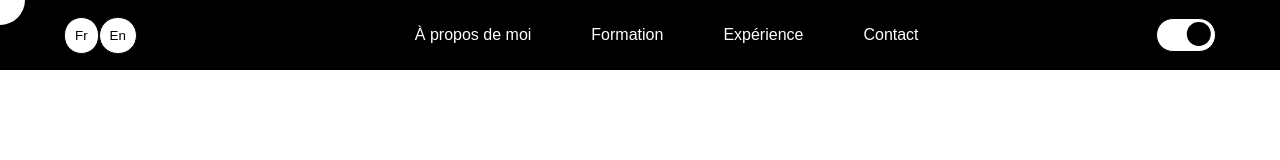
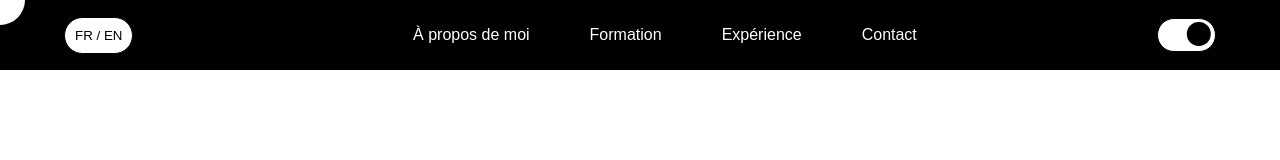
Before and after one commit to alex4851/alexis-cv, a React (Create React App) app: page / in a window 1280 px wide. Shown: the top 160 px of the page. Built offline with nearby package versions, Linux system fonts and the light colour scheme; a web font is replaced by a local one.

Commit message:
New features (update information)

```diff
--- a/src/App.js
+++ b/src/App.js
@@ -1,4 +1,4 @@
-import React, {useState} from 'react';
+import {useState} from 'react';
 import './i18n';
 import './style/App.css';
 import Nav from './Nav.js';
--- a/src/Footer.js
+++ b/src/Footer.js
@@ -16,7 +16,7 @@ function Footer() {
                 <h2>Contact</h2>
                 <a href='mailto:alexisbeligne@gmail.com'><p>Email : alexisbeligne@gmail.com</p></a>
                 <a href='tel:0749531250' ><p>Téléphone : +33 7 49 53 12 50</p></a>
-                <a href='linkedin.com'><p>Linkedin : alexisblg</p></a>
+                <a href='https://www.linkedin.com/in/alexis-beligne-05bb36319/'><p>Linkedin : alexisblg</p></a>
             </div>
         </footer>
     )
--- a/src/Nav.js
+++ b/src/Nav.js
@@ -7,7 +7,14 @@ import {FaGraduationCap, FaPhoneAlt, FaSuitcase, FaCircle } from 'react-icons/fa
 
 function Nav() {
     const { t, i18n } = useTranslation();
-
+    function language() {
+        if (t("formation") === 'Formation'){
+changeLanguage('en');
+            }
+        else {
+changeLanguage('fr');
+        }
+    }
     const changeLanguage = (lng) => {
       i18n.changeLanguage(lng);
     };
@@ -17,10 +24,10 @@ function Nav() {
 
     return(
         <nav id='Nav' className={`navigation ${theme}`}>
-            <div className='button'>
-                <button type="button" onClick={() => changeLanguage('fr')}>Fr</button>
-                <button type="button" onClick={() => changeLanguage('en')}>En</button>
-            </div>
+
+            <button onClick={language}>
+                FR / EN
+            </button>
             <div className='lien'>
                 <ul>
                     <li><a href='#Home' ><p className='text-nav'>{t('about')}</p><FaCircle  className='icon'/></a></li>
--- a/src/i18n.js
+++ b/src/i18n.js
@@ -1,6 +1,6 @@
 import i18n from 'i18next';
 import { initReactI18next } from 'react-i18next';
-
+const lng = "fr"
 const resources = {
   en: {
     translation: {
@@ -14,7 +14,7 @@ const resources = {
       //Partie formation
       "formation" : "Education",
       "bac" : "Terminale in Europeen section",
-      "spe" : "Maths, Physics and Computer Science speciality",
+      "spe" : "Maths, Physics and Computer Science speciality; advenced mathematics option",
       "first" : "English : C1 level",
       "psc1" : "Level 1 State Diploma in Prevention and Civic Relief",
       //Partie expérience
@@ -41,9 +41,9 @@ const resources = {
       "about_p" : "J'ai toujours aimé coder et travailler sur des problèmes.",
       //Partie formation
       "formation" : "Formation",
-      "bac" : "1ere en séction Européenne",
-      "spe" : "Spécialité Maths, Physique et NSI",
-      "first" : "Anglais : niveau B2",
+      "bac" : "Terminale en séction Européenne",
+      "spe" : "Spécialité Maths, Physique et NSI avec option maths expertes",
+      "first" : "Anglais : niveau C1",
       "psc1" : "Diplôme d'Etat de Prévention et de Secours Civiques de niveau 1",
       //Partie expérience
       "sopra" : "Stage d'observation d'une semaine à Sopra Steria, la deuxième plus grande ESN d'Europe",
--- a/src/style/App.css
+++ b/src/style/App.css
@@ -11,7 +11,7 @@
   background-color: white; /* Ajoute une couleur noire pour la visibilité */
   mix-blend-mode:difference; /* Inverse les couleurs sous le cercle */
   transform: translate(-50%, -50%);
-  transition: transform 0.2s ease, left 0.2s ease, top 0.2s ease;
+  transition: transform 0.1s ease;
 }
 .light {
   background-color: white;
--- a/src/style/Home.css
+++ b/src/style/Home.css
@@ -6,6 +6,8 @@ header a{
     margin-top: -72px;
     height: 100vh;
 }
+
+
 header .greeting_part{
     opacity: 0;
     width: 0;
```
Also changed, not shown: 1 other file (tests, documents, lock files or other folders).
